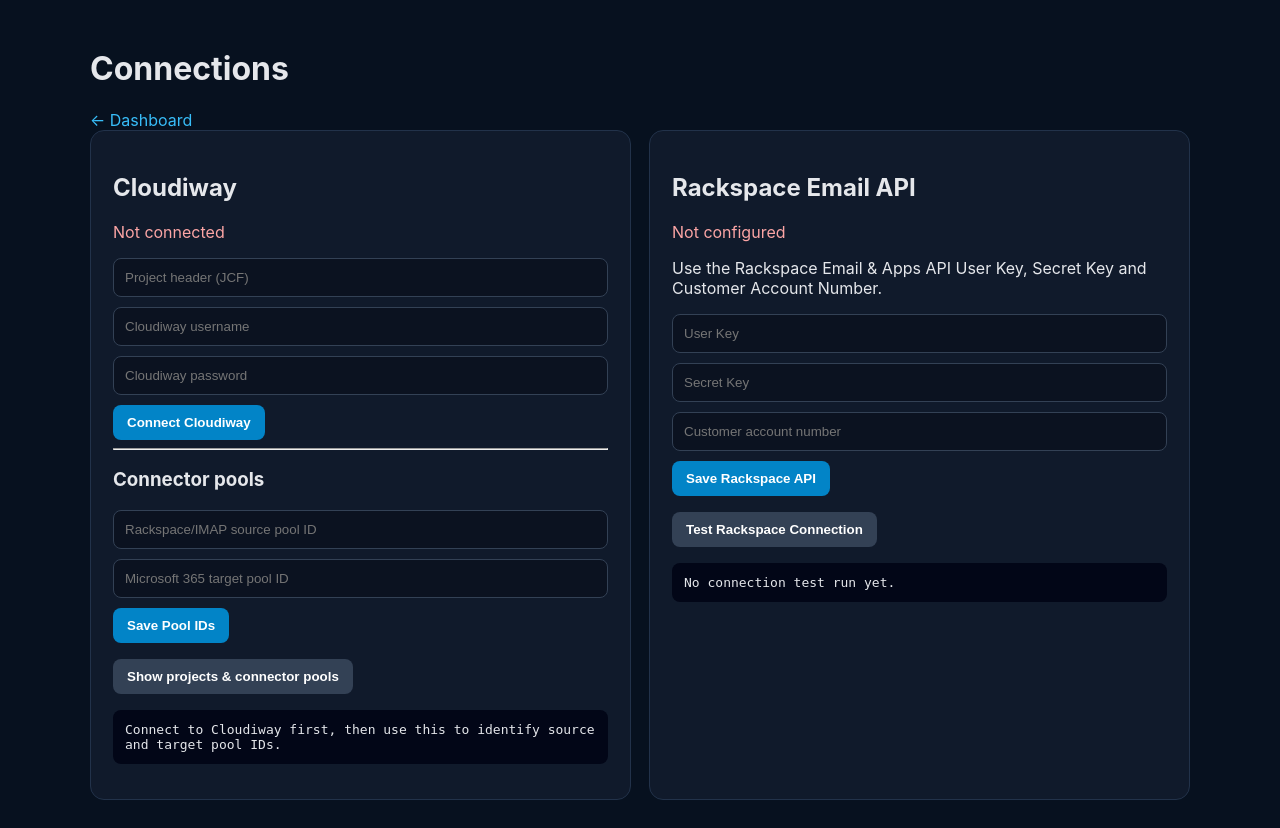
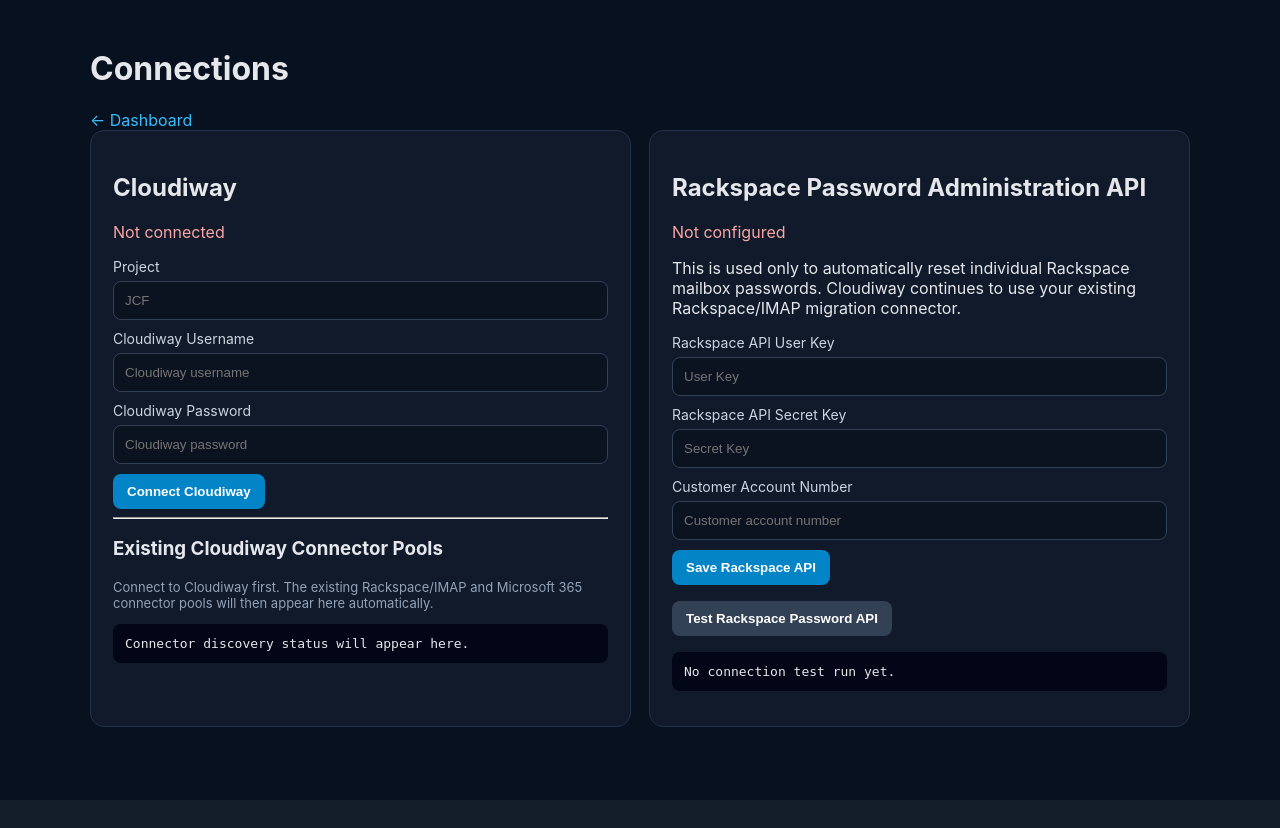
Before and after one commit to nigelebrown/cloudiway-migration-manager, a FastAPI app: template app/templates/settings.html in a window 1280 px wide. After the commit the page ends 800 px from the top, so only its background shows below. Run offline with FastAPI, Linux system fonts and the light colour scheme; the template is opened without the code that fills it, so the values that code supplies are empty; parts of the project's set-up code (start-up, migrations or seed data) failed here and were passed over.

Commit message:
Replace manual Cloudiway pool IDs with discovered dropdowns

```diff
--- a/app/templates/settings.html
+++ b/app/templates/settings.html
@@ -1,16 +1,78 @@
 <!doctype html><html><head><meta charset="utf-8"><meta name="viewport" content="width=device-width,initial-scale=1"><title>Connections</title>
 <style>
-:root{font-family:Inter,system-ui,sans-serif;color-scheme:dark}body{margin:0;background:#07111f;color:#e5e7eb}.wrap{max-width:1100px;margin:0 auto;padding:28px 20px}.top{display:flex;justify-content:space-between;align-items:center}.grid{display:grid;grid-template-columns:1fr 1fr;gap:18px}.card{background:#101a2b;border:1px solid #22324a;border-radius:14px;padding:22px}.ok{color:#86efac}.bad{color:#fca5a5}.field{margin:10px 0}.notice{padding:11px 14px;border-radius:8px;margin:12px 0}.notice.okbox{background:#064e3b;color:#d1fae5}.notice.errbox{background:#451a1a;color:#fecaca}input{width:100%;box-sizing:border-box;padding:11px;border-radius:8px;border:1px solid #334155;background:#0b1220;color:#fff}button{padding:10px 14px;border:0;border-radius:8px;background:#0284c7;color:#fff;font-weight:750;cursor:pointer}.secondary{background:#334155}a{color:#38bdf8;text-decoration:none}pre{white-space:pre-wrap;background:#020617;padding:12px;border-radius:8px;max-height:250px;overflow:auto}@media(max-width:800px){.grid{grid-template-columns:1fr}}
+:root{font-family:Inter,system-ui,sans-serif;color-scheme:dark}body{margin:0;background:#07111f;color:#e5e7eb}.wrap{max-width:1100px;margin:0 auto;padding:28px 20px}.top{display:flex;justify-content:space-between;align-items:center}.grid{display:grid;grid-template-columns:1fr 1fr;gap:18px}.card{background:#101a2b;border:1px solid #22324a;border-radius:14px;padding:22px}.ok{color:#86efac}.bad{color:#fca5a5}.field{margin:10px 0}.notice{padding:11px 14px;border-radius:8px;margin:12px 0}.notice.okbox{background:#064e3b;color:#d1fae5}.notice.errbox{background:#451a1a;color:#fecaca}input,select{width:100%;box-sizing:border-box;padding:11px;border-radius:8px;border:1px solid #334155;background:#0b1220;color:#fff}label{display:block;margin-bottom:6px;color:#cbd5e1;font-size:14px}button{padding:10px 14px;border:0;border-radius:8px;background:#0284c7;color:#fff;font-weight:750;cursor:pointer}.secondary{background:#334155}a{color:#38bdf8;text-decoration:none}pre{white-space:pre-wrap;background:#020617;padding:12px;border-radius:8px;max-height:250px;overflow:auto}.hint{color:#94a3b8;font-size:13px}@media(max-width:800px){.grid{grid-template-columns:1fr}}
 </style></head><body><div class="wrap"><div class="top"><div><h1>Connections</h1><a href="/dashboard">← Dashboard</a></div></div>
 {% if error %}<div class="notice errbox">{{error}}</div>{% endif %}{% if notice %}<div class="notice okbox">{{notice}}</div>{% endif %}
 <div class="grid">
 <div class="card"><h2>Cloudiway</h2><p class="{{'ok' if cloudiway_connected else 'bad'}}">{{'Connected' if cloudiway_connected else 'Not connected'}}</p>
-<form method="post" action="/settings/cloudiway/login"><div class="field"><input name="project_header" value="{{project_header}}" placeholder="Project header (JCF)"></div><div class="field"><input name="username" type="email" placeholder="Cloudiway username" required></div><div class="field"><input name="password" type="password" placeholder="Cloudiway password" required></div><button>Connect Cloudiway</button></form>
-<hr><h3>Connector pools</h3><form method="post" action="/settings/cloudiway/pools"><div class="field"><input name="source_pool_id" value="{{source_pool}}" placeholder="Rackspace/IMAP source pool ID" required></div><div class="field"><input name="target_pool_id" value="{{target_pool}}" placeholder="Microsoft 365 target pool ID" required></div><button>Save Pool IDs</button></form><p><button class="secondary" type="button" onclick="showCloudiway()">Show projects & connector pools</button></p><pre id="cloudOut">Connect to Cloudiway first, then use this to identify source and target pool IDs.</pre></div>
-<div class="card"><h2>Rackspace Email API</h2><p class="{{'ok' if rackspace_configured else 'bad'}}">{{'Configured' if rackspace_configured else 'Not configured'}}</p><p>Use the Rackspace Email & Apps API User Key, Secret Key and Customer Account Number.</p>
-<form method="post" action="/settings/rackspace"><div class="field"><input name="user_key" value="{{rackspace_user_key}}" placeholder="User Key" required></div><div class="field"><input name="secret_key" type="password" placeholder="Secret Key" required></div><div class="field"><input name="customer_id" value="{{rackspace_customer_id}}" placeholder="Customer account number" required></div><button>Save Rackspace API</button></form><p><button class="secondary" type="button" onclick="testRackspace()">Test Rackspace Connection</button></p><pre id="rackOut">No connection test run yet.</pre></div>
-</div></div><script>
+<form method="post" action="/settings/cloudiway/login">
+<div class="field"><label>Project</label><input name="project_header" value="{{project_header}}" placeholder="JCF"></div>
+<div class="field"><label>Cloudiway Username</label><input name="username" type="email" placeholder="Cloudiway username" required></div>
+<div class="field"><label>Cloudiway Password</label><input name="password" type="password" placeholder="Cloudiway password" required></div>
+<button>Connect Cloudiway</button>
+</form>
+<hr><h3>Existing Cloudiway Connector Pools</h3>
+{% if cloudiway_connected %}
+<form method="post" action="/settings/cloudiway/pools">
+<div class="field">
+<label>Source connector — Rackspace / IMAP</label>
+<select name="source_pool_id" id="sourcePool" required>
+<option value="">Select source connector pool...</option>
+{% for p in cloudiway_pools %}
+<option value="{{p.id}}" {% if source_pool|string == p.id|string %}selected{% endif %}>{{p.label}} [ID {{p.id}}]</option>
+{% endfor %}
+</select>
+</div>
+<div class="field">
+<label>Target connector — Microsoft 365</label>
+<select name="target_pool_id" id="targetPool" required>
+<option value="">Select target connector pool...</option>
+{% for p in cloudiway_pools %}
+<option value="{{p.id}}" {% if target_pool|string == p.id|string %}selected{% endif %}>{{p.label}} [ID {{p.id}}]</option>
+{% endfor %}
+</select>
+</div>
+<button>Save Selected Connectors</button>
+<button class="secondary" type="button" onclick="reloadPools()">Reload Connectors</button>
+</form>
+<p class="hint">These are existing Cloudiway connector pools. The app does not create a new Rackspace or Microsoft 365 migration connector.</p>
+{% if not cloudiway_pools %}<div class="notice errbox">Connected, but no connector pools were returned. Click Reload Connectors or verify the JCF project in Cloudiway.</div>{% endif %}
+{% else %}
+<p class="hint">Connect to Cloudiway first. The existing Rackspace/IMAP and Microsoft 365 connector pools will then appear here automatically.</p>
+{% endif %}
+<pre id="cloudOut">Connector discovery status will appear here.</pre>
+</div>
+
+<div class="card"><h2>Rackspace Password Administration API</h2><p class="{{'ok' if rackspace_configured else 'bad'}}">{{'Configured' if rackspace_configured else 'Not configured'}}</p>
+<p>This is used only to automatically reset individual Rackspace mailbox passwords. Cloudiway continues to use your existing Rackspace/IMAP migration connector.</p>
+<form method="post" action="/settings/rackspace">
+<div class="field"><label>Rackspace API User Key</label><input name="user_key" value="{{rackspace_user_key}}" placeholder="User Key" required></div>
+<div class="field"><label>Rackspace API Secret Key</label><input name="secret_key" type="password" placeholder="Secret Key" required></div>
+<div class="field"><label>Customer Account Number</label><input name="customer_id" value="{{rackspace_customer_id}}" placeholder="Customer account number" required></div>
+<button>Save Rackspace API</button>
+</form>
+<p><button class="secondary" type="button" onclick="testRackspace()">Test Rackspace Password API</button></p>
+<pre id="rackOut">No connection test run yet.</pre>
+</div>
+</div></div>
+<script>
 async function asJson(r){try{return await r.json()}catch(e){return {ok:false,message:'Unexpected server response ('+r.status+')'}}}
 async function testRackspace(){const r=await fetch('/settings/rackspace/test',{method:'POST'});document.getElementById('rackOut').textContent=JSON.stringify(await asJson(r),null,2)}
-async function showCloudiway(){let out={};for(const p of [['projects','/api/cloudiway/projects'],['connectors','/api/cloudiway/connectors']]){try{const r=await fetch(p[1]);out[p[0]]=await asJson(r)}catch(e){out[p[0]]={ok:false,message:String(e)}}}document.getElementById('cloudOut').textContent=JSON.stringify(out,null,2)}
+async function reloadPools(){
+ const out=document.getElementById('cloudOut');
+ out.textContent='Loading Cloudiway connector pools...';
+ const r=await fetch('/api/cloudiway/pools');
+ const d=await asJson(r);
+ if(!r.ok){out.textContent=d.message||'Unable to load connector pools';return}
+ const source=document.getElementById('sourcePool'), target=document.getElementById('targetPool');
+ const selectedSource=source.value, selectedTarget=target.value;
+ for(const el of [source,target]){
+   el.innerHTML='<option value="">Select connector pool...</option>';
+   for(const p of d.choices||[]){
+     const o=document.createElement('option');o.value=p.id;o.textContent=p.label+' [ID '+p.id+']';el.appendChild(o);
+   }
+ }
+ source.value=selectedSource; target.value=selectedTarget;
+ out.textContent='Loaded '+(d.choices||[]).length+' connector pool(s).';
+}
 </script></body></html>
```
